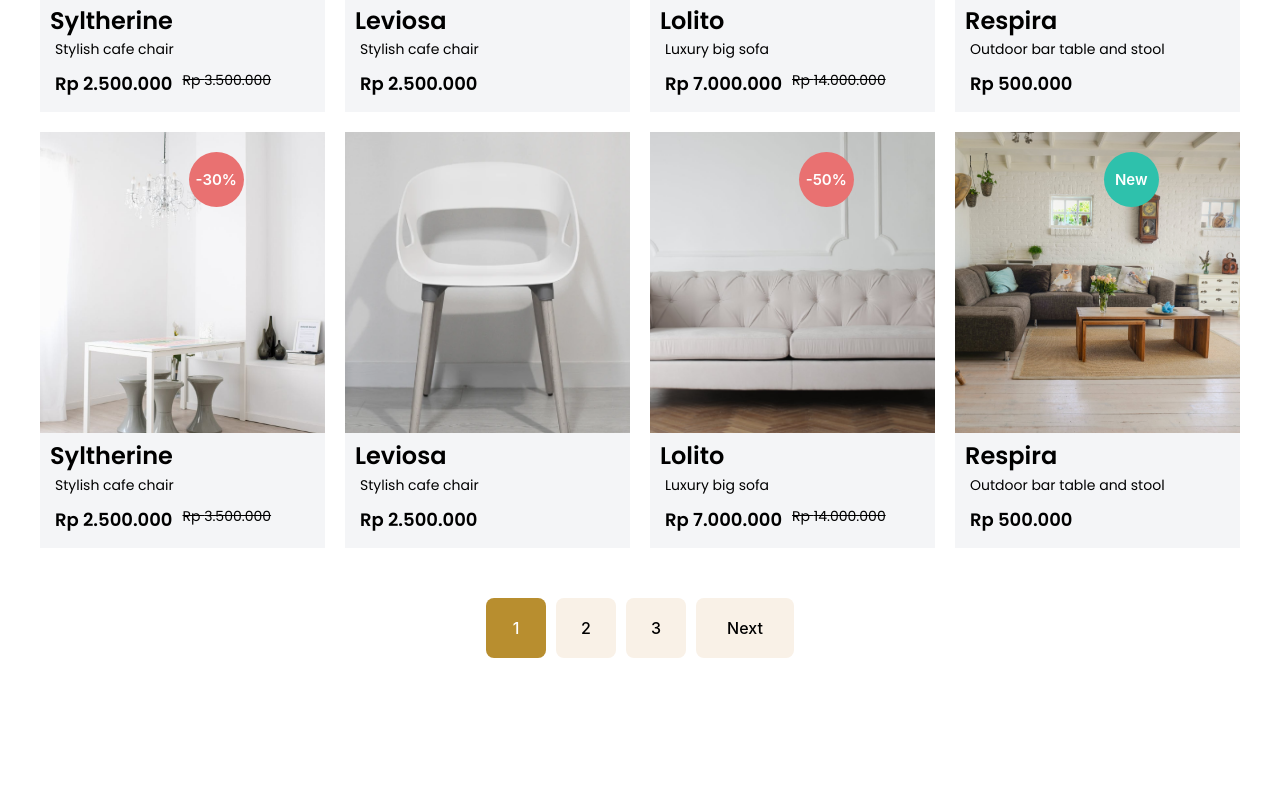
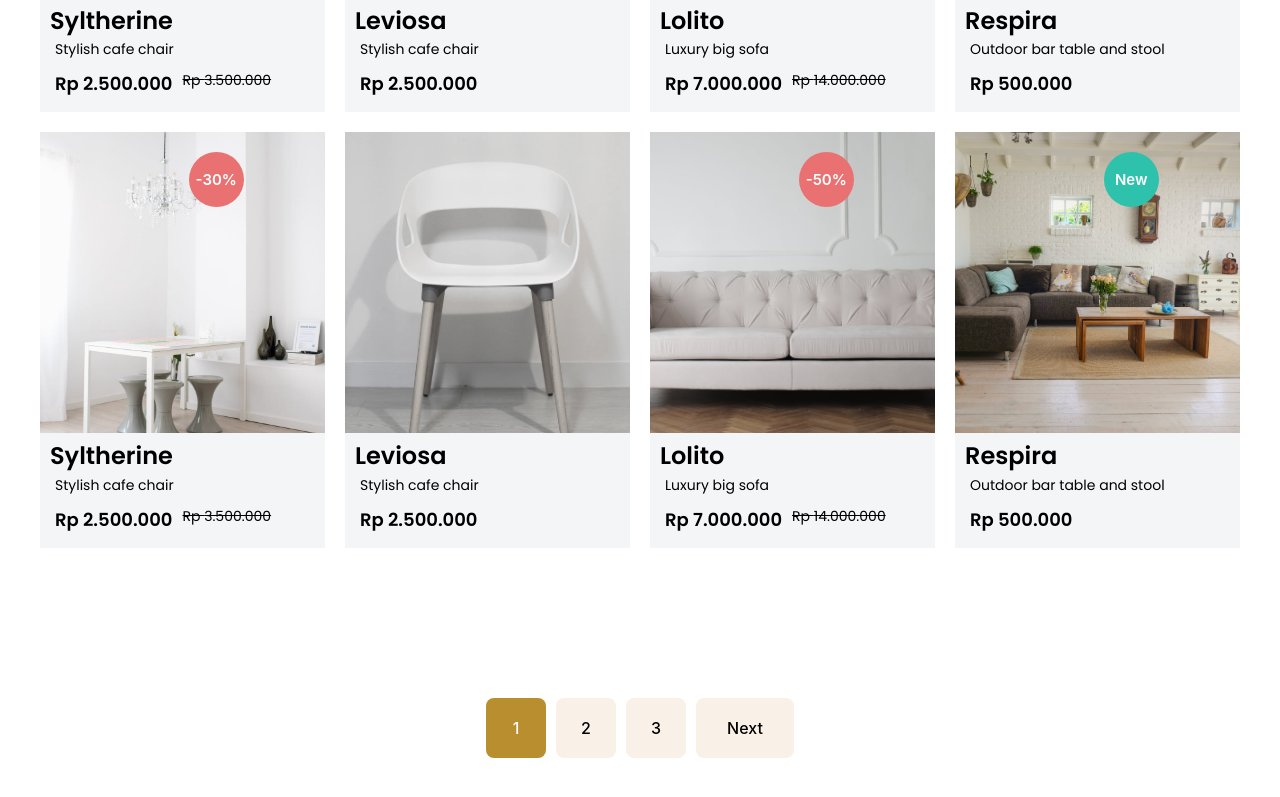
Before and after one commit to wOL-Lucas/ecommerce-result-list, a React (Vite) app: page / in a window 1280 px wide. Shown: the part 1715-2512 px from the top of the page. Before the commit the page ends 2378 px from the top, so only its background shows below. Built offline with nearby package versions, Linux system fonts and the light colour scheme.

Commit message:
fix(pager): Increased distance between products and pager

```diff
--- a/src/components/pager.tsx
+++ b/src/components/pager.tsx
@@ -7,7 +7,7 @@ const Container = styled.div`
   justify-content: center;
   background-color: #FFFFFF;
   color: #000000;
-  padding-top: 20px;
+  padding: 120px 0;
 
   .next-prev {
     width: 98px;
@@ -15,6 +15,10 @@ const Container = styled.div`
 
   .hidden {
     display: none;
+  }
+
+  @media (max-width: 768px) {
+    padding: 40px 0;
   }
 `;
 
@@ -28,7 +32,12 @@ const Button = styled.button<{selected: boolean}>`
   width: 60px;
   height: 60px;
 
+  @media (max-width: 768px) {
+    width: 30px;
+    height: 30px;
 
+    font-size: 12px;
+  }
 `;
 
 const Pager = ( { PagesCount }:{ PagesCount: number } ) => {
```
